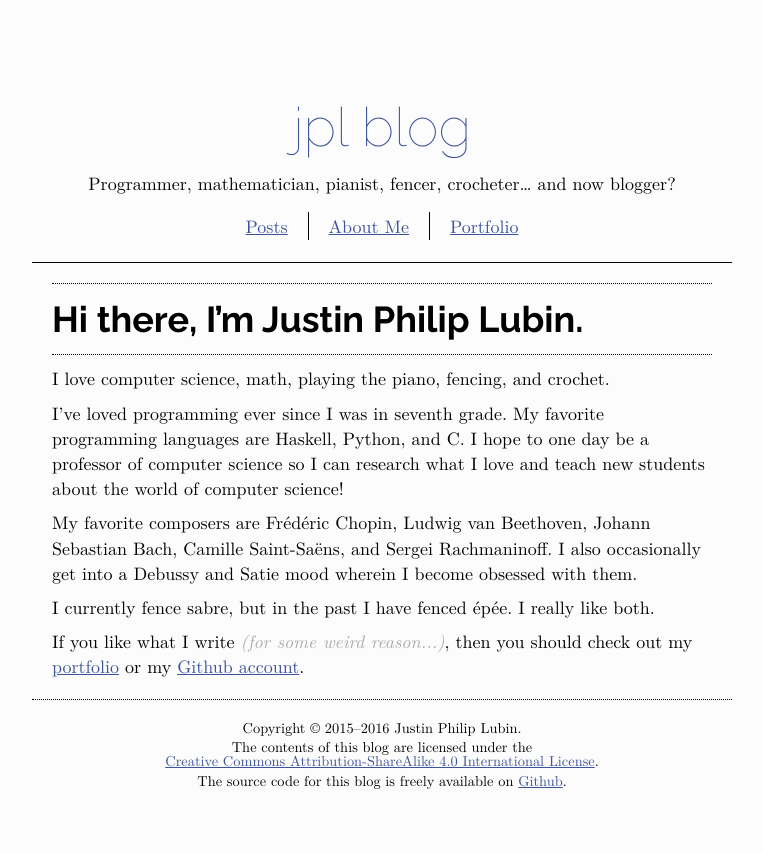
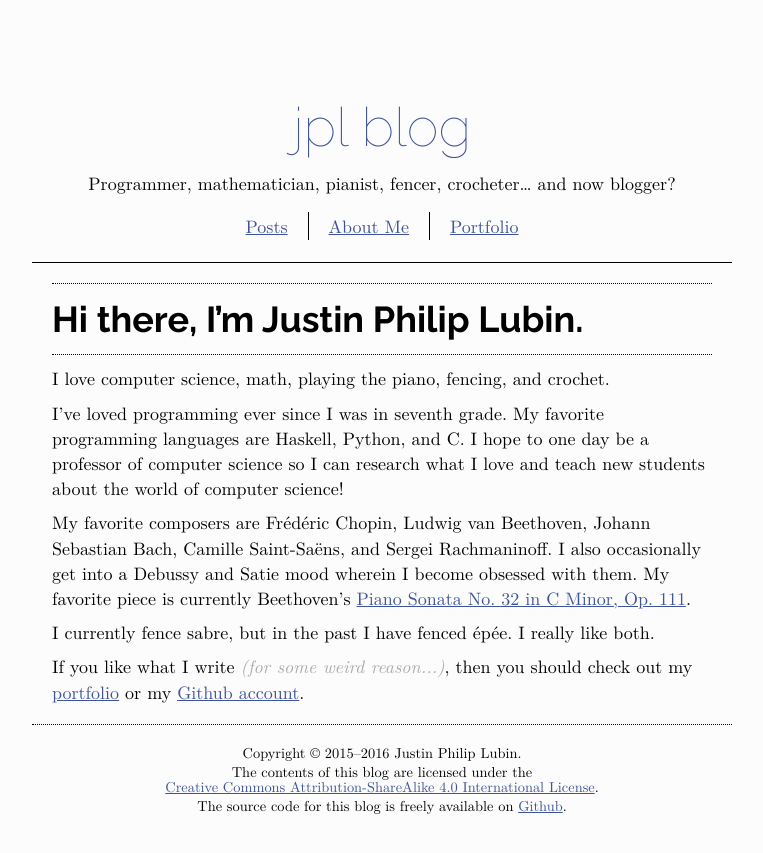
Before and after one commit to jlubi333/jpl-blog, a Jekyll site: the page built from about/index.html, in a window 1280 px wide. Shown: the top 853 px of the page, without its empty margins (258-1021 px from the left). Built offline with Jekyll 4.4.1, drawn with Linux system fonts in a browser that asks for light colours.

Commit message:
Update about with favorite piano piece

```diff
--- a/about/index.html
+++ b/about/index.html
@@ -5,6 +5,6 @@ layout: post
 <h1>Hi there, I&rsquo;m Justin Philip Lubin.</h1>
 <p>I love computer science, math, playing the piano, fencing, and crochet.</p>
 <p>I&rsquo;ve loved programming ever since I was in seventh grade. My favorite programming languages are Haskell, Python, and C. I hope to one day be a professor of computer science so I can research what I love and teach new students about the world of computer science!</p>
-<p>My favorite composers are Frédéric Chopin, Ludwig van Beethoven, Johann Sebastian Bach, Camille Saint-Saëns, and Sergei Rachmaninoff. I also occasionally get into a Debussy and Satie mood wherein I become obsessed with them.</p>
+<p>My favorite composers are Frédéric Chopin, Ludwig van Beethoven, Johann Sebastian Bach, Camille Saint-Saëns, and Sergei Rachmaninoff. I also occasionally get into a Debussy and Satie mood wherein I become obsessed with them. My favorite piece is currently Beethoven&rsquo;s <a href="https://www.youtube.com/watch?v=YE2iyBRmA_g">Piano Sonata No. 32 in C Minor, Op. 111</a>.</p>
 <p>I currently fence sabre, but in the past I have fenced épée. I really like both.</p>
 <p>If you like what I write <span class="mutter">(for some weird reason...)</span>, then you should check out my <a href="http://jlub.in">portfolio</a> or my <a href="https://github.com/jlubi333/">Github account</a>.</p>
```
